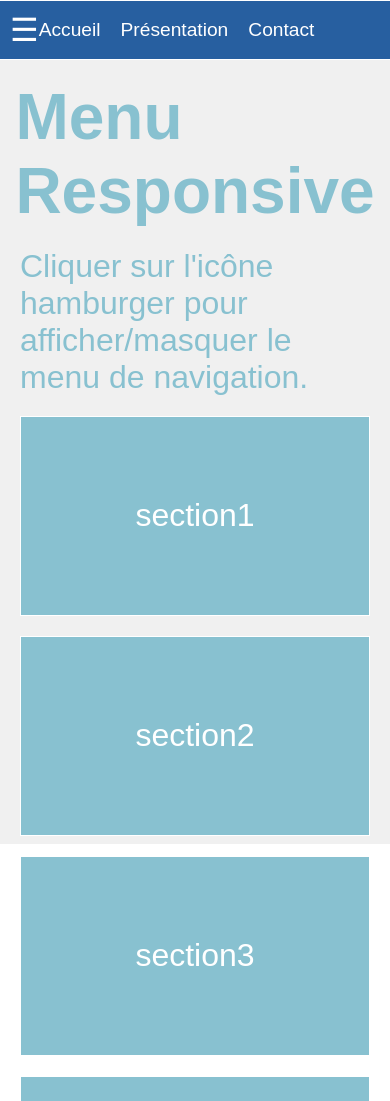
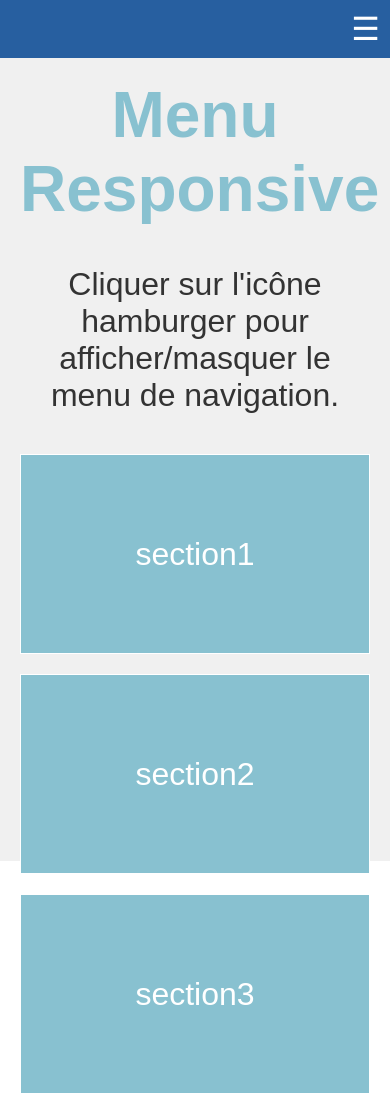
Before and after one commit to UberGit3001/runtrack3, a PHP site: page / in a window 390 px wide. Shown: the top 1101 px of the page. Run offline with PHP 8.4, Linux system fonts and the light colour scheme.

Commit message:
menu burger responsive

```diff
--- a/Jour06/job04/index.html
+++ b/Jour06/job04/index.html
@@ -10,7 +10,6 @@
 <body>
 
     <header>
-        <button class="hamburger" aria-label="Menu">&#9776;</button>
 
         <nav>
             <ul class="nav-links">
@@ -19,6 +18,8 @@
                 <li><a href="#">Contact</a></li>
             </ul>
         </nav>
+
+        <button class="hamburger" aria-label="Menu">&#9776;</button>
     </header>
 
     <main>
--- a/Jour06/job04/script06.04.js
+++ b/Jour06/job04/script06.04.js
@@ -0,0 +1,47 @@
+// On sélectionne les éléments HTML dont on a besoin
+const hamburger = document.querySelector('.hamburger'); // Le bouton hamburger (☰)
+const navLinks = document.querySelector('.nav-links'); // La liste des liens du menu
+
+// ✅ Sécurité : si jamais les éléments ne sont pas trouvés → on arrête le script
+if (!hamburger || !navLinks) {
+    console.warn("Les éléments du menu ne sont pas trouvés !");
+} else {
+
+    // Fonction qui permet d'ouvrir/fermer le menu
+    function toggleMenu() {
+        // .active → fait apparaître les liens
+        navLinks.classList.toggle('active');
+    }
+
+    // ✅ Lorsque l'utilisateur clique sur le bouton hamburger
+    hamburger.addEventListener('click', function(e) {
+        e.stopPropagation(); // Empêche le clic de se propager au document
+        toggleMenu(); // On ouvre ou ferme le menu
+    });
+
+    // ✅ Si on clique n'importe où à l'extérieur du menu → on ferme
+    document.addEventListener('click', function(e) {
+        const clickDansMenu = navLinks.contains(e.target);
+        const clickDansBouton = hamburger.contains(e.target);
+
+        // Si menu ouvert et qu'on clique ailleurs → fermer
+        if (!clickDansMenu && !clickDansBouton && navLinks.classList.contains('active')) {
+            navLinks.classList.remove('active');
+        }
+    });
+
+    // ✅ Si l’utilisateur appuie sur la touche "Échap" → fermer le menu
+    document.addEventListener('keydown', function(e) {
+        if (e.key === "Escape" && navLinks.classList.contains('active')) {
+            navLinks.classList.remove('active');
+        }
+    });
+
+    // ✅ Si on redimensionne la fenêtre → sécurité
+    window.addEventListener('resize', function() {
+        // Si on est sur un écran > 767px → menu toujours visible par défaut (donc on enlève active)
+        if (window.innerWidth > 767) {
+            navLinks.classList.remove('active');
+        }
+    });
+}
--- a/Jour06/job04/style06.04.css
+++ b/Jour06/job04/style06.04.css
@@ -5,6 +5,7 @@
 }
 
 html, body {
+    width: 100%;
     height: 100%;
 }
 
@@ -28,23 +29,29 @@ header {
     align-items: center;
 }
 
-.nav-links {
+nav .nav-links {
     list-style: none;
     display: flex;
-    gap: 20px;
+    align-items: center;
+    gap: 30px;
     margin: 0;
 }
 
-.nav-links a {
+nav .nav-links a {
     color: white;
     text-decoration: none;
     font-size: 1.2rem;
 }
 
+nav .nav-links a:hover {
+    text-decoration: underline;
+    color: #d1eaff;
+}
+
 /* HAMBURGER BUTTON */
 .hamburger {
-    /* display: none; */
-    display: block;
+    display: none;
+    /* display: block; */
     font-size: 2rem;
     background: none;
     border: none;
@@ -54,18 +61,32 @@ header {
 
 main {
     width: 100%;
-    height: calc(100vh - 60px);
+    height: calc(100vh - 41.46px);
     padding: 20px;
     gap: 20px;
     display: flex;
     flex-wrap: wrap;
-    flex: 1;
+    /* flex: 1; */
     background-color: #f0f0f0;
     display: flex;
     justify-content: center;
     align-items: center;
     font-size: 2rem;
     color: #88c1d0;
+}
+
+main h1 {
+    width: 100%;
+    text-align: center;
+    margin-bottom: 20px;
+}
+
+main p {
+    width: 100%;
+    text-align: center;
+    /* font-size: 1.2rem; */
+    color: #333;
+    margin: 0 0 20px 0;
 }
 
 main .section {
@@ -86,17 +107,53 @@ main .section {
 
 /* 768px à 1599px = 2 sections par ligne */
 @media screen and (min-width: 768px) and (max-width: 1599px) {
-    .section {
-        flex: 1 0 45%;
+    main .section {
+        flex: 1 0 42%;
         flex-direction: row;
     }
 }
 
 /* ≥ 1600px = 4 sections par ligne */
 @media screen and (min-width: 1600px) {
-    .section {
+    main .section {
         flex: 1 0 24%;
         flex-direction: row;
 
     }
 }
+
+/* ≤ 767px */
+@media screen and (max-width: 767px) {
+    nav {
+        display: flex;}
+
+    nav .nav-links {
+        display: none;
+        flex-direction: column;
+        background: #275fa0;
+        width: 100%;
+        padding: 10px 0;
+    }
+
+    nav .nav-links.active {
+        position: relative;
+        top: 41.46px;
+        left: 0;
+        display: flex;
+        flex-direction: column;
+        align-items: flex-start;
+        background: #275fa0;
+        width: 200px;
+        padding: 10px 0;
+        border-bottom: 1px solid #fff;
+    }
+
+    .hamburger {
+        display: inline-block;
+        margin-left: auto;
+    }
+
+    .hamburger:focus {
+        outline: none;
+    }
+}
```
